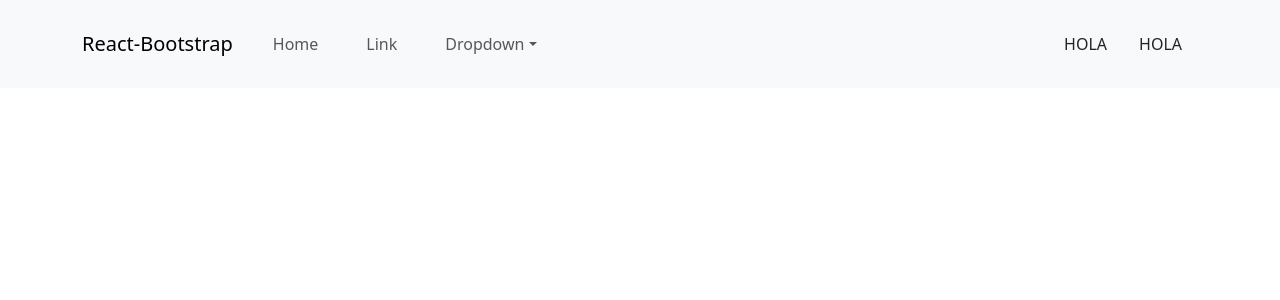
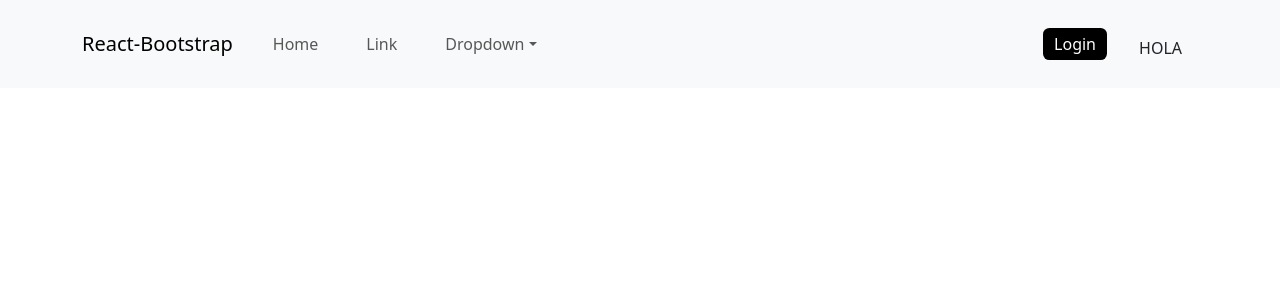
Before and after one commit to AlejandroCabezaCarsi/jewelry-FINAL_PROJECT-FRONTEND-REACT, a React (Vite) app: page /Login in a window 1280 px wide. Shown: the top 300 px of the page. Built offline with nearby package versions, Linux system fonts and the light colour scheme.

Commit message:
[FEAT] Created common changeViewButton V1

```diff
--- /dev/null
+++ b/src/common/ChangeViewButton/ChangeViewButton.css
@@ -0,0 +1,22 @@
+.changeViewButtonDesign{
+
+    height: 2em;
+    width: 4em;
+    background-color: black;
+    border-radius: 0.4em;
+    display: flex;
+    justify-content: center;
+    align-items: center;
+    color: white;
+    transition: 0.7s;
+
+
+}
+
+.changeViewButtonDesign:hover{
+    background-color: rgb(212, 175, 55);
+    transition: 0.7s;
+    transform: scale(1.1);
+    box-shadow: 0 6px 12px rgba(0, 0, 0, 0.2);
+    color: black;
+}
--- /dev/null
+++ b/src/common/ChangeViewButton/ChangeViewButton.jsx
@@ -0,0 +1,16 @@
+import React from "react";
+import "./ChangeViewButton.css";
+import { useNavigate } from "react-router-dom";
+
+
+export const ChangeViewButton = ({path, name}) => {
+
+    const navigate = useNavigate()
+
+    return(
+        <div className="changeViewButtonDesign" onClick={() => navigate(path)}>
+            {name}
+        </div>
+    )
+
+}
--- a/src/common/Header/Header.jsx
+++ b/src/common/Header/Header.jsx
@@ -4,6 +4,7 @@ import Nav from "react-bootstrap/Nav";
 import Navbar from "react-bootstrap/Navbar";
 import NavDropdown from "react-bootstrap/NavDropdown";
 import "./Header.css";
+import { ChangeViewButton } from "../ChangeViewButton/ChangeViewButton";
 
 export const Header = () => {
   return (
@@ -29,7 +30,7 @@ export const Header = () => {
                     <Nav>
 
                         <div className="navLinksRight">
-                            <div className="PRUEBA p-3">HOLA</div>
+                            <div className="PRUEBA p-3"><ChangeViewButton name={"Login"} path={"/Login"} /></div>
                             <div className="PRUEBA p-3">HOLA</div>
                         </div>
                     </Nav>
```
